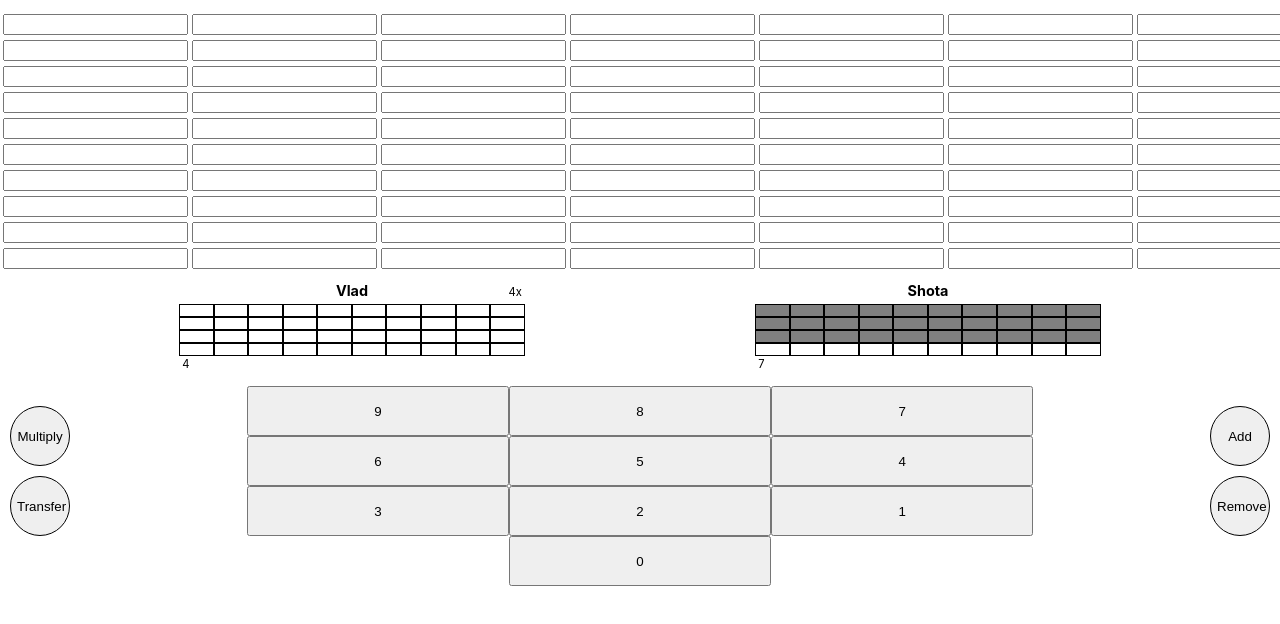
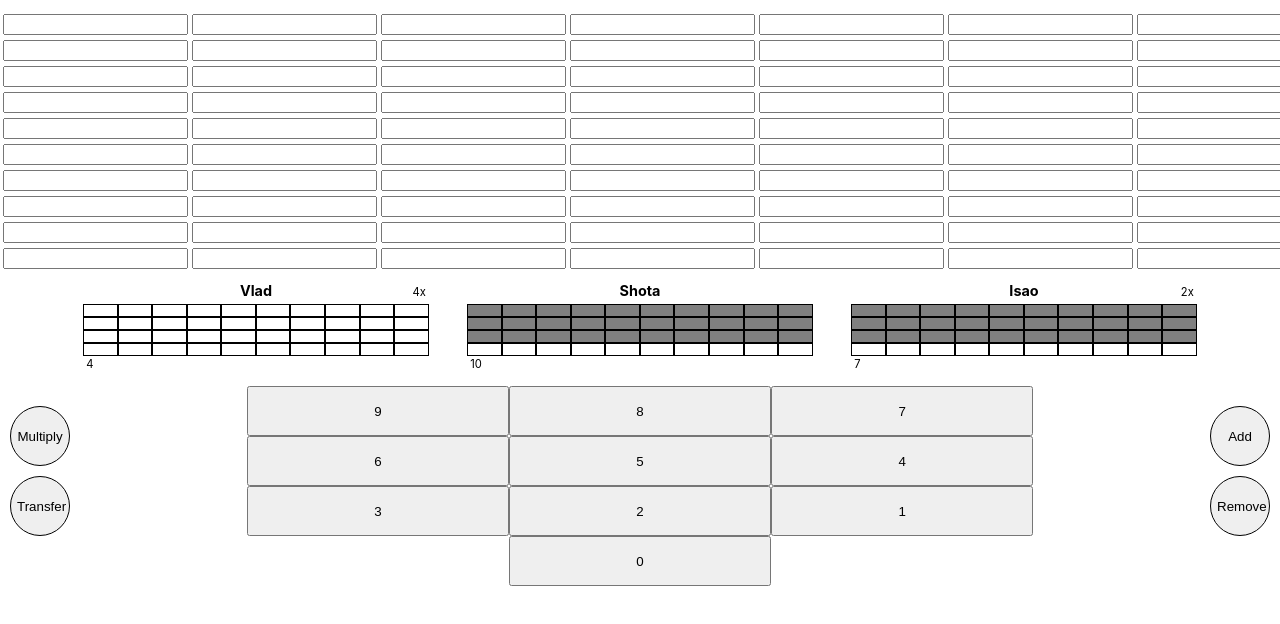
Before and after one commit to senta/nwhack2020, a React (Create React App) app in the folder frontend/: page / in a window 1280 px wide. Shown: the top 624 px of the page. Built offline with nearby package versions, Linux system fonts and the light colour scheme; no server answers.

Commit message:
Added the minimap

```diff
--- a/frontend/src/App.jsx
+++ b/frontend/src/App.jsx
@@ -23,14 +23,26 @@ const dummy = {
     {
       lastLine: 10,
       name: "Shota",
-      progress: 3,
+      progress: 7,
       state: {
         multiply: 0,
         transfer: false,
         add: 2,
         remove: 1
       }
+    },
+    {
+      lastLine: 10,
+      name: "Isao",
+      progress: 3,
+      state: {
+        multiply: 2,
+        transfer: true,
+        add: 0,
+        remove: 5
+      }
     }
+
   ]
 }
 
--- a/frontend/src/components/views/OpponentFieldMap/OpponentFieldMap.jsx
+++ b/frontend/src/components/views/OpponentFieldMap/OpponentFieldMap.jsx
@@ -16,15 +16,16 @@ const Opponent = (props) => {
   const cells = (<>
     <td/><td/><td/><td/><td/><td/><td/><td/><td/><td/>
   </>)
+  const emptyIndex = progress % 4;
   return (
     <div>
       <h2>{name}</h2>
       {state.multiply ? <span id="multiplier">{state.multiply}x</span> : null}
       <table>
-        <tr className={progress >= 1 ? 'complete' : 'empty'}>{cells}</tr>
-        <tr className={progress >= 2 ? 'complete' : 'empty'}>{cells}</tr>
-        <tr className={progress >= 3 ? 'complete' : 'empty'}>{cells}</tr>
-        <tr className={progress >= 4 ? 'complete' : 'empty'}>{cells}</tr>
+        <tr className={emptyIndex >= 1 ? 'complete' : 'empty'}>{cells}</tr>
+        <tr className={emptyIndex >= 2 ? 'complete' : 'empty'}>{cells}</tr>
+        <tr className={emptyIndex >= 3 ? 'complete' : 'empty'}>{cells}</tr>
+        <tr className='empty'>{cells}</tr>
       </table>
       <span id="last-line">{finishLine}</span>
     </div>
```
